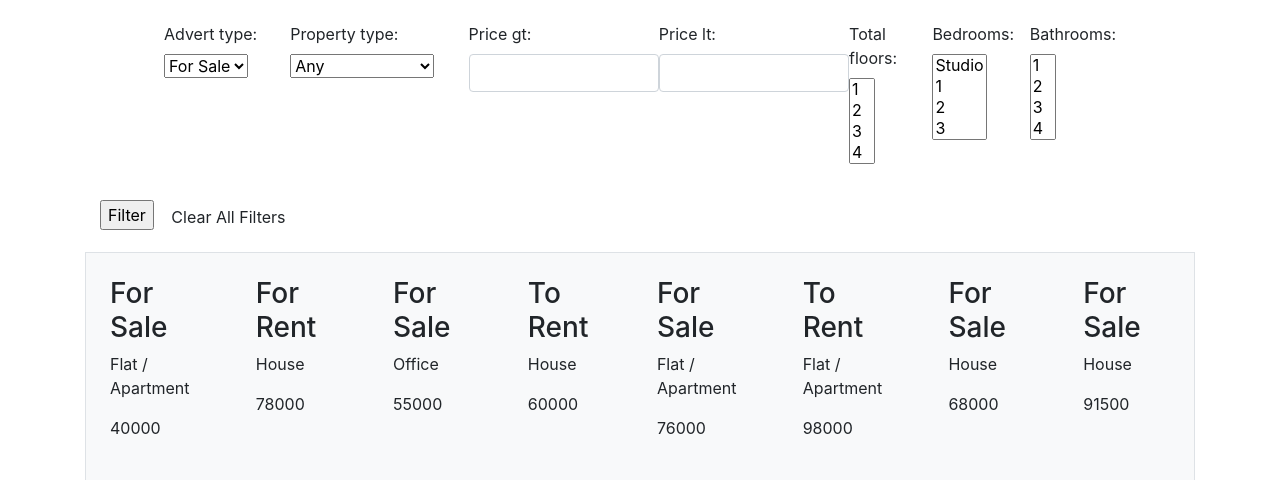
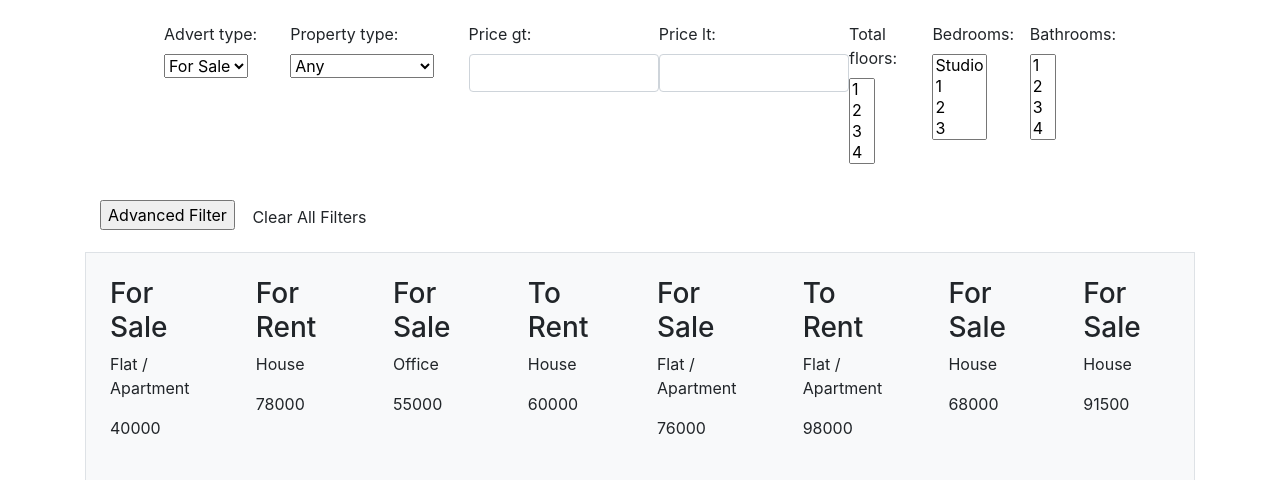
Before and after one commit to LitGreen/yourhome, a Django app: page /filtered_properties/slug/slug in a window 1280 px wide. Shown: the part 186-666 px from the top of the page. Run offline with Django 5.2, Linux system fonts and the light colour scheme; data comes from the database, SQL or seed files in the repository; some libraries are stand-ins or nearby versions.

Commit message:
Clear all and filter buttons update

```diff
--- a/yourhome/templates/yourhome/filtered_properties.html
+++ b/yourhome/templates/yourhome/filtered_properties.html
@@ -22,10 +22,10 @@
                     {% endfor %}
             </ul>
             {% endif %}
-            <input type="submit" value="Filter">
+            <input type="submit" value="Advanced Filter"
+                formaction="{% url 'filtered_properties' property_type_slug='default_property_type' advert_type_slug='default_advert_type' %}">
             <a class="btn ml-auto mr-2" href="{% url 'filtered_properties' property_type_slug='default_property_type' advert_type_slug='default_advert_type' %}"> Clear All Filters </a>
-
-        </form>
+            </form>
     </div>
 
 
--- a/yourhome/templates/yourhome/home.html
+++ b/yourhome/templates/yourhome/home.html
@@ -33,10 +33,10 @@
             {% endif %}
 
             <input type="submit" value="Filter">
-            <a class="btn ml-auto mr-2" href="{% url 'home' %}"> Clear All </a>
             <input type="submit" value="Advanced Filter"
                 formaction="{% url 'filtered_properties' property_type_slug='default_property_type' advert_type_slug='default_advert_type' %}">
-            <div class="row justify-content-start mx-md-n5">
+            <a class="btn ml-auto mr-2" href="{% url 'home' %}"> Clear All Filters</a>
+                <div class="row justify-content-start mx-md-n5">
                 <div class="property-gallery col justify-content-start px-md-5">
                     <div class="d-flex border bg-light">
                         {% for property in properties %}
```
